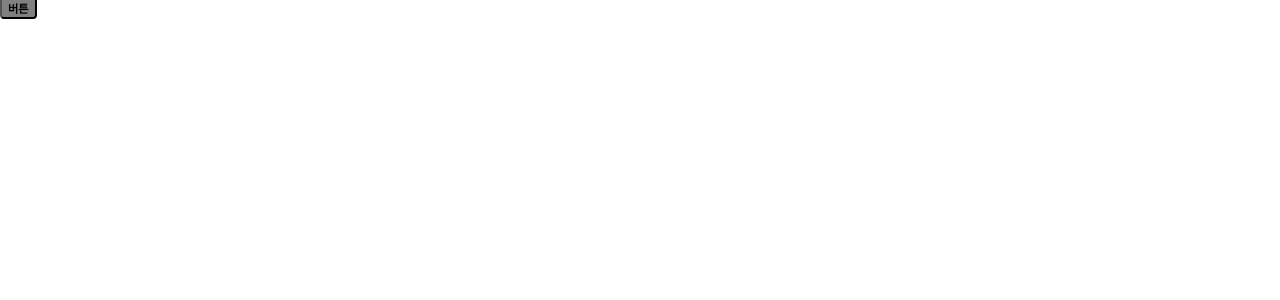
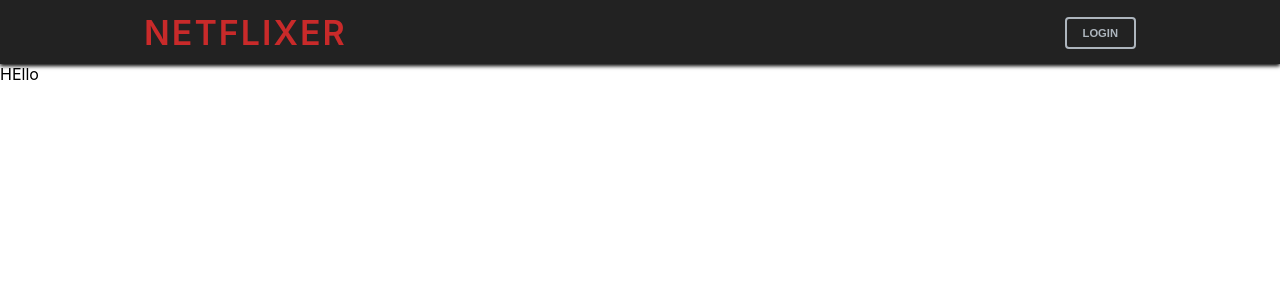
Before and after one commit to dhshffnfn123/Netflixer, a React (Create React App) app in the folder frontend/: page / in a window 1280 px wide. Shown: the top 300 px of the page. Built offline with nearby package versions, Linux system fonts and the light colour scheme.

Commit message:
헤더 디자인 변경

```diff
--- a/frontend/src/components/common/Button.js
+++ b/frontend/src/components/common/Button.js
@@ -48,6 +48,15 @@ const StyledButton = styled.button`
       bottom: -38px;
       margin-left: 0px;
     `}
+    ${(props) =>
+    props.header &&
+    css`
+      margin-top: 0.5rem;
+      padding: 0.5rem 1rem;
+      background: transparent;
+      border: 2px solid #adb5bd;
+      color: #adb5bd;
+    `}
 `;
 
 const Button = (props) => <StyledButton {...props} />;
--- a/frontend/src/components/common/Header.js
+++ b/frontend/src/components/common/Header.js
@@ -6,7 +6,7 @@ import Button from './Button';
 const HeaderBlock = styled.div`
   position: fixed;
   width: 100%;
-  background: white;
+  background: #222222;
   box-shadow: 0px 2px 4px black;
 `;
 
@@ -15,10 +15,12 @@ const Wrapper = styled(Responsive)`
   display: flex;
   align-items: center;
   justify-content: space-between;
+  background: #222222;
   .logo {
-    font-size: 1.125rem;
-    font-weight: 800;
+    font-size: 2.125rem;
+    font-weight: 600;
     letter-spacing: 2px;
+    color: #c92a2a;
   }
   .right {
     display: flex;
@@ -36,7 +38,9 @@ const Header = () => {
         <Wrapper>
           <div className="logo">NETFLIXER</div>
           <div className="right">
-            <Button>LOGIN</Button>
+            <Button header grayBorder>
+              LOGIN
+            </Button>
           </div>
         </Wrapper>
       </HeaderBlock>
--- a/frontend/src/pages/MainPage.js
+++ b/frontend/src/pages/MainPage.js
@@ -1,11 +1,11 @@
 import React from 'react';
-import Button from '../components/common/Button';
-
+import Header from '../components/common/Header';
 const MainPage = () => {
   return (
-    <div>
-      <Button>버튼</Button>
-    </div>
+    <>
+      <Header />
+      <div>HEllo</div>
+    </>
   );
 };
 
```
